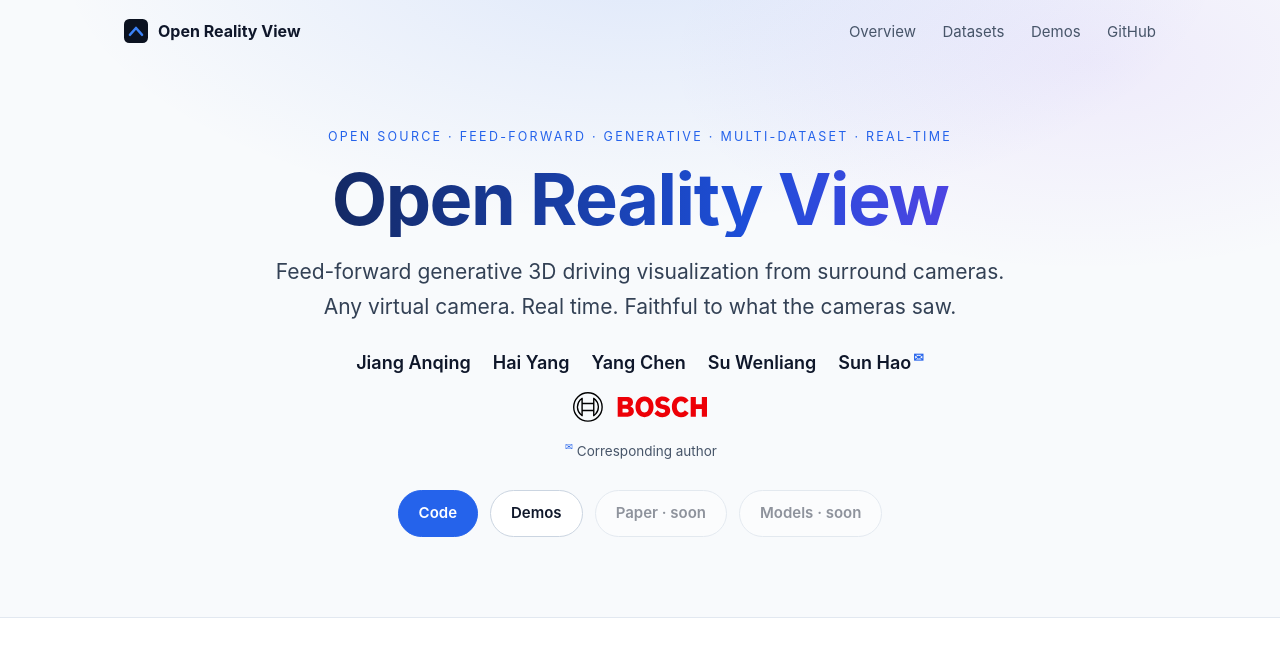
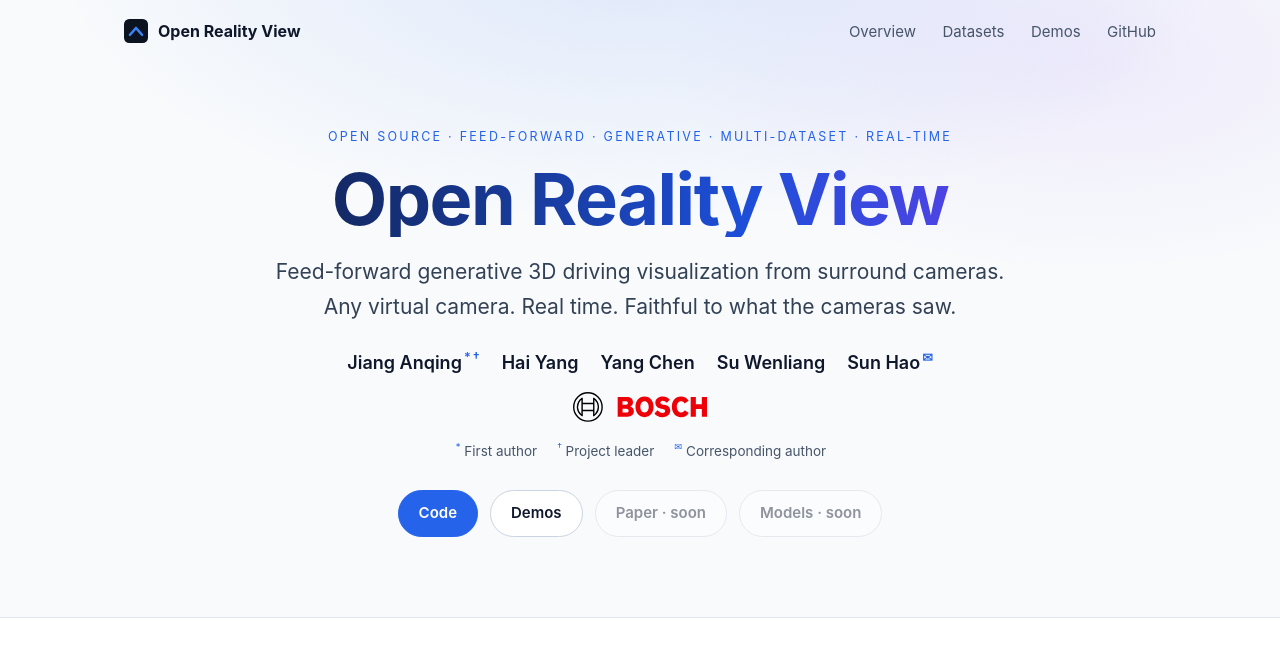
Before and after one commit to OpenRealityView/open-reality-view, a plain HTML site: page docs/index.html in a window 1280 px wide. Shown: the top 660 px of the page. Drawn offline with Linux system fonts and the light colour scheme.

Commit message:
Hero: mark Jiang Anqing as first author and project leader

```diff
--- a/docs/index.html
+++ b/docs/index.html
@@ -29,9 +29,9 @@
       <p class="eyebrow">Open source · Feed-forward · Generative · Multi-dataset · Real-time</p>
       <h1>Open Reality View</h1>
       <p class="subtitle">Feed-forward generative 3D driving visualization from surround cameras.<br>Any virtual camera. Real time. Faithful to what the cameras saw.</p>
-      <p class="authors"><span>Jiang Anqing</span><span>Hai Yang</span><span>Yang Chen</span><span>Su Wenliang</span><span>Sun Hao<sup title="Corresponding author">&#x2709;&#xFE0E;</sup></span></p>
+      <p class="authors"><span>Jiang Anqing<sup title="First author">*</sup><sup title="Project leader">&dagger;</sup></span><span>Hai Yang</span><span>Yang Chen</span><span>Su Wenliang</span><span>Sun Hao<sup title="Corresponding author">&#x2709;&#xFE0E;</sup></span></p>
       <p class="affiliation"><img src="static/images/bosch-logo.svg" width="433" height="97" alt="Bosch"></p>
-      <p class="author-note"><sup>&#x2709;&#xFE0E;</sup> Corresponding author</p>
+      <p class="author-note"><span><sup>*</sup> First author</span><span><sup>&dagger;</sup> Project leader</span><span><sup>&#x2709;&#xFE0E;</sup> Corresponding author</span></p>
       <div class="buttons">
         <a class="btn primary" href="https://github.com/OpenRealityView/open-reality-view">Code</a>
         <a class="btn" href="#demos">Demos</a>
--- a/docs/static/css/style.css
+++ b/docs/static/css/style.css
@@ -74,7 +74,15 @@ h1 {
 .authors sup, .author-note sup { margin-left: 2px; color: var(--accent); font-size: 0.7em; }
 .affiliation { margin: 0 0 10px; }
 .affiliation img { display: inline-block; width: auto; height: 30px; }
-.author-note { margin: 0 0 28px; color: var(--muted); font-size: 13.5px; }
+.author-note {
+  display: flex;
+  flex-wrap: wrap;
+  justify-content: center;
+  gap: 4px 18px;
+  margin: 0 0 28px;
+  color: var(--muted);
+  font-size: 13.5px;
+}
 .buttons { display: flex; flex-wrap: wrap; justify-content: center; gap: 12px; }
 .btn {
   display: inline-flex;
```
